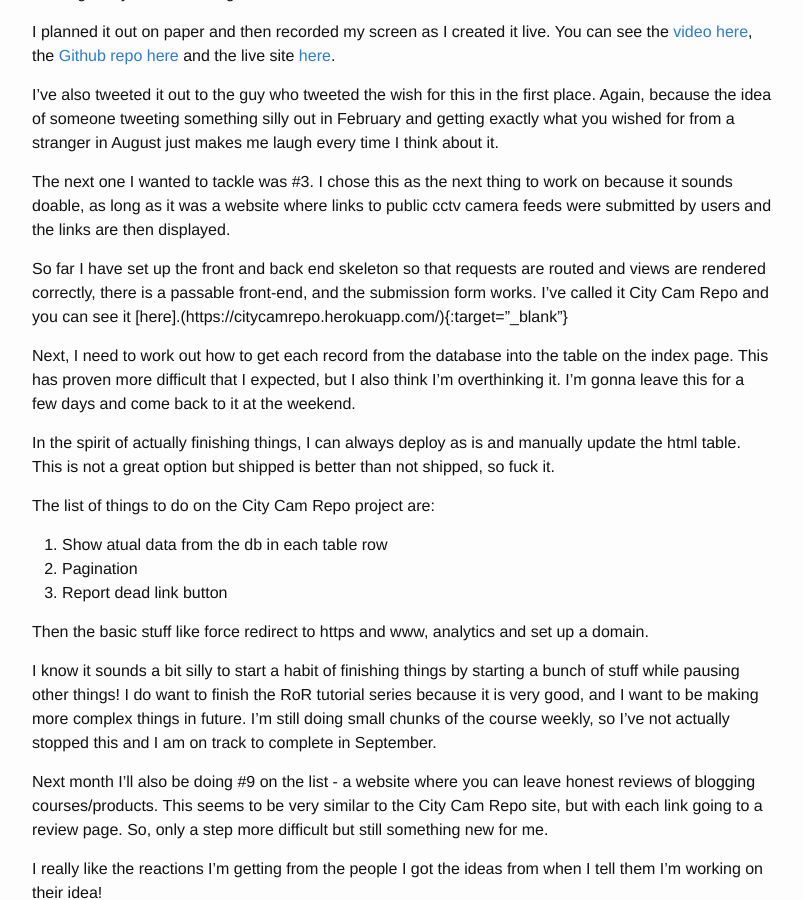
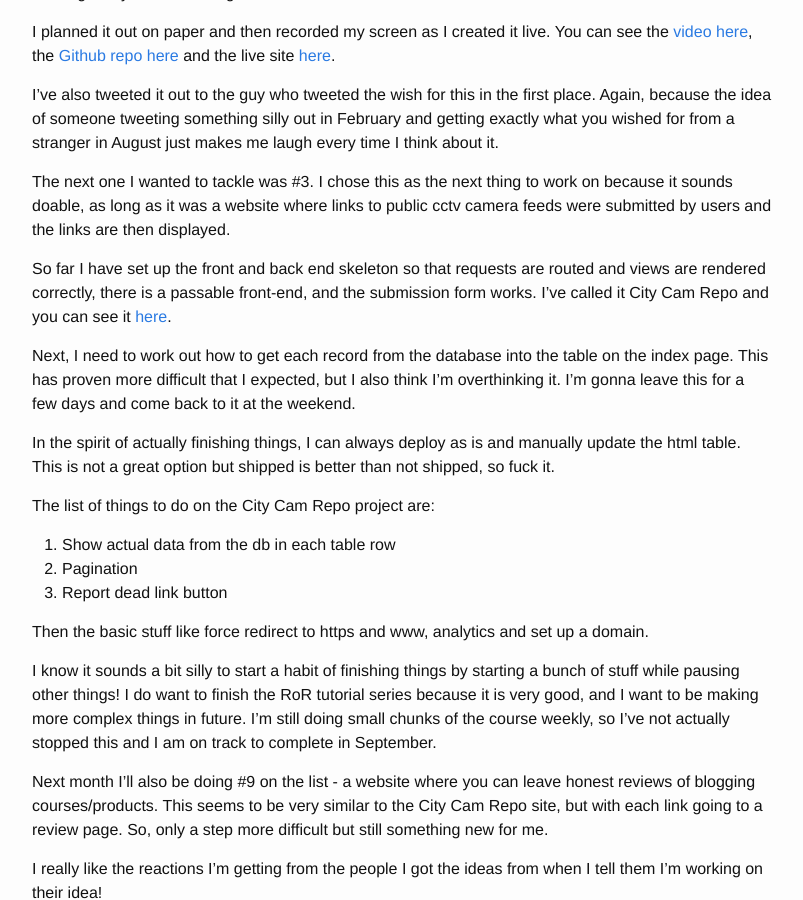
Before and after one commit to keerin/keerin.github.io, a Jekyll site: the page built from _posts/2017-08-14-17-progress-on-projects.md, in a window 1280 px wide and 900 px high, scrolled down 966 px. Shown: the whole window, without its empty margins (238-1041 px from the left). Built offline with Jekyll 4.4.1, drawn with Linux system fonts in a browser that asks for light colours.

Commit message:
Fixes broken links on newest post - Progress on projects

```diff
--- a/_posts/2017-08-14-17-progress-on-projects.md
+++ b/_posts/2017-08-14-17-progress-on-projects.md
@@ -5,7 +5,7 @@ date:   2017-08-11 2017 18:42:00 +0100
 categories: "learning-rails"
 author: "Kieran"
 ---
-I've been off work for the last few days so I've managed to fix both [Accountables](https://accountables.herokuapp.com){:target="_blank"} and [Havamal.](https://havamal.herokuapp.com/){:target="_blank"}. Now they both work and are live as long as the free Heroku dynos are spinning.
+I've been off work for the last few days so I've managed to fix both [Accountables](https://accountables.herokuapp.com){:target="_blank"} and [Havamal](https://havamal.herokuapp.com/){:target="_blank"}. Now they both work and are live as long as the free Heroku dynos are spinning.
 
 A few weeks ago, I decided to make a habit of finishing things. Any goals I have for accomplishing things will never be met if I don't finish anything.
 
@@ -33,13 +33,13 @@ Working out how to fix the stuff I already made was a start to this. I wanted id
 
 From this list, I picked #1 to do first. Partially because it's the easiest but mostly because the idea of this existing really made me laugh.
 
-I planned it out on paper and then recorded my screen as I created it live. You can see the [video here](youtu.be/Xso-YdGLwhl){:target="_blank"}, the [Github repo here](https://github.com/keerin/symptoms){:target="_blank"} and the live site [here](https://checkyoursymptoms.herokuapp.com/){:target="_blank"}.
+I planned it out on paper and then recorded my screen as I created it live. You can see the [video here](https://www.youtube.com/watch?v=Xso-YdGLwhl){:target="_blank"}, the [Github repo here](https://github.com/keerin/symptoms){:target="_blank"} and the live site [here](https://checkyoursymptoms.herokuapp.com/){:target="_blank"}.
 
 I've also tweeted it out to the guy who tweeted the wish for this in the first place. Again, because the idea of someone tweeting something silly out in February and getting exactly what you wished for from a stranger in August just makes me laugh every time I think about it.
 
 The next one I wanted to tackle was #3. I chose this as the next thing to work on because it sounds doable, as long as it was a website where links to public cctv camera feeds were submitted by users and the links are then displayed.
 
-So far I have set up the front and back end skeleton so that requests are routed and views are rendered correctly, there is a passable front-end, and the submission form works. I've called it City Cam Repo and you can see it [here].(https://citycamrepo.herokuapp.com/){:target="_blank"}
+So far I have set up the front and back end skeleton so that requests are routed and views are rendered correctly, there is a passable front-end, and the submission form works. I've called it City Cam Repo and you can see it [here](https://citycamrepo.herokuapp.com/){:target="_blank"}.
 
 Next, I need to work out how to get each record from the database into the table on the index page. This has proven more difficult that I expected, but I also think I'm overthinking it. I'm gonna leave this for a few days and come back to it at the weekend.
 
@@ -47,7 +47,7 @@ In the spirit of actually finishing things, I can always deploy as is and manual
 
 The list of things to do on the City Cam Repo project are:
 
-1. Show atual data from the db in each table row
+1. Show actual data from the db in each table row
 2. Pagination
 3. Report dead link button
 
```
